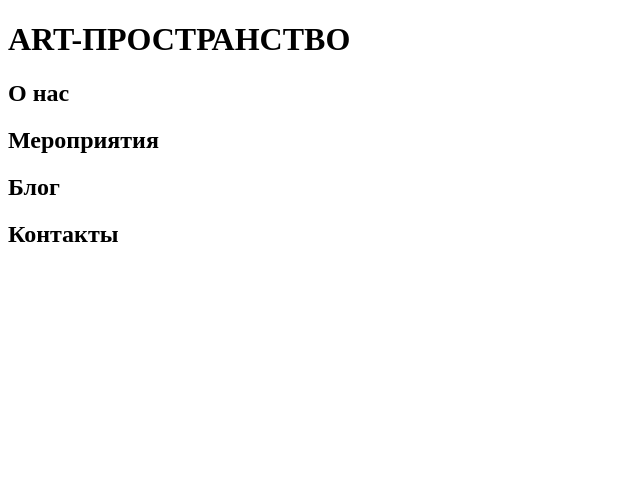
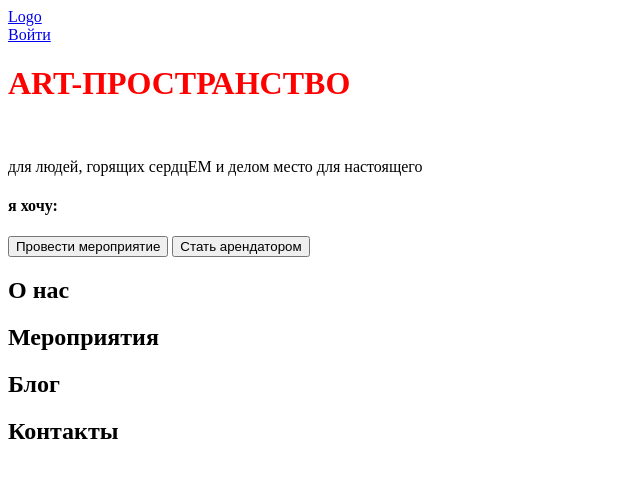
Before and after one commit to kozl1na/kozl1na.github.io, a plain HTML site: page index.html in a window 1280 px wide. Shown: the whole page, without its empty margins (0-640 px from the left). Drawn offline with Linux system fonts and the light colour scheme.

Commit message:
Second task

```diff
--- a/index.html
+++ b/index.html
@@ -1,36 +1,63 @@
 <!DOCTYPE html>
 <html lang="ru">
+
 <head>
     <meta charset="UTF-8"/>
     <title>Lenni</title>
+    <link rel="stylesheet" href="styles/styles.css">
 </head>
-    <body>
-        <header>
-            <a href="#"></a>
+
+<body class="body">
+    <header class="page-header">
+        <a class="page-header__logo" href="#">Logo</a>
+        <nav class="page-header__nav">
+            <a class="page-header__nav-link" href="#"Мероприятия></a>
+            <a class="page-header__nav-link" href="#"Блог></a>
+            <a class="page-header__nav-link" href="#"О нас></a>
+            <a class="page-header__nav-link" href="#"Контакты></a>
+        </nav>
+        <a class="page-header__user-link" href="#">Войти</a>
     </header>
-        <nav>
-            <a href="#"Мероприятия></a>
-            <a href="#"Блог></a>
-            <a href="#"О нас></a>
-            <a href="#"Контакты></a>
-        </nav>
-        <main>
-            <header>
+    <main class="main">
+        <div class="home">
+            <header class="main-header home__main-header">
                 <h1>ART-ПРОСТРАНСТВО</h1>
-                <section>
-                    <h2>О нас</h2>
+                <img />
+                <p>для людей, горящих сердцЕМ и делом
+                    место для настоящего</p>
+            </header>
+
+            <section class="offers home__offers">
+                <h4 class="offers__title">я хочу:</h4>
+                <div class="offers__btns">
+                    <button class="offers_btn btn btn--red" type="button">Провести мероприятие</button>
+                    <button class="offers_btn btn" type="button">Стать арендатором</button>
+                </div>
             </section>
-                <section>
-                    <h2>Мероприятия</h2>
+
+            <section class="about home__about">
+                <h2 class="about__section_title section-title">О нас</h2>
+                <div class="about__container"></div>
             </section>
-                <section>
-                    <h2>Блог</h2>
+
+            <section class="upcoming home__upcoming">
+                <h2 class="upccoming__section-title section-title">Мероприятия</h2>
+                <div class="upcoming__container"></div>
             </section>
-                <section>
-                    <h2>Контакты</h2>
+
+            <section class="listing home__listing">
+                <h2 class="listing__section-title section-title">Блог</h2>
+                <div></div>
             </section>
-            </header>
+
+            <section class="contacts home_contacts">
+                <h2 class="contacts__section-title section-title">Контакты</h2>
+                <div class="contacts__container"></div>
+            </section>
+
+            <div class="doit"></div>
+        </div>
     </main>
-        <footer></footer>
+    <footer class="page-footer"></footer>
 </body>
 </html>
--- /dev/null
+++ b/styles/styles.css
@@ -0,0 +1,3 @@
+h1 {
+    color: red;
+}
```
Lines whose indentation alone changed are shown as unchanged.
